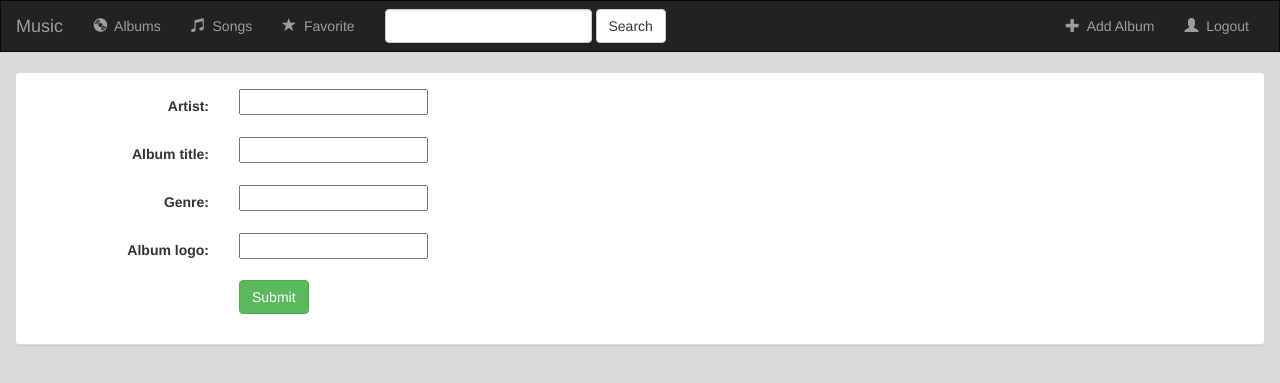
After one commit to xiaozhousong/music, a Django app: page /music/album/add/ in a window 1280 px wide. The commit adds this page. Shown: the top 383 px of the page. Run offline with Django 3.2, Linux system fonts and the light colour scheme; some libraries are stand-ins or nearby versions.

Commit message:
Import reverse to model form and create form view to add a album

```diff
--- a/music/models.py
+++ b/music/models.py
@@ -1,6 +1,6 @@
 from __future__ import unicode_literals
-
 from django.db import models
+from django.core.urlresolvers import reverse
 
 # Create your models here.
 
@@ -9,6 +9,9 @@ class Album(models.Model):
 	album_title = models.CharField(max_length=500)
 	genre = models.CharField(max_length=100)
 	album_logo = models.CharField(max_length=1000)
+
+	def get_absolute_url(self):
+		return reverse('music:detail', kwargs={'pk':self.pk})
 
 	def __str__(self):
 		return self.album_title + ' - ' + self.artist
--- /dev/null
+++ b/music/templates/music/album_form.html
@@ -0,0 +1,38 @@
+{% extends 'music/master.html' %}
+{% block title %}Add a Album{% endblock %}
+{% block albums_active %}active{% endblock %}
+
+{% block body %}
+
+<div class="container-fluid">
+  <div class="row">
+    <div class="col-sm-12 col-md-12">
+      <div class="panel panel-default">
+        <div class="panel-body">
+
+          <form class="form-horizontal" action="" method="post" enctype="multipart/form-data">
+            {% csrf_token %}
+            {% include 'music/form_template.html' %}
+            <div class="form-group">
+              <div class="col-sm-offset-2 col-sm-10">
+                <button type="submit" class="btn btn-success">Submit</button>
+              </div>
+            </div>
+          </form>
+
+
+        </div>
+
+    </div>
+
+
+
+
+    </div>
+  </div>
+</div>
+
+
+
+
+{% endblock %}
--- /dev/null
+++ b/music/templates/music/form_template.html
@@ -0,0 +1,9 @@
+{% for field in form %}
+  <div class="form-group">
+  	<div class="col-sm-offset-2 col-sm-10">
+  		<span class="text-daner small">{{ filed.errors }}</span>
+  	</div>
+  	<label class="control-label col-sm-2">{{ field.label_tag }}</label>
+  	<div class="col-sm-10">{{ field }}</div>
+  </div>
+{% endfor %}
--- a/music/templates/music/master.html
+++ b/music/templates/music/master.html
@@ -65,7 +65,7 @@
         <ul class="nav navbar-nav navbar-right">
 
           <li class="">
-            <a href="">
+            <a href="{% url 'music:album_add' %}">
               <span class="glyphicon glyphicon-plus" aria-hidden="true"></span>&nbsp;
               Add Album
             </a>
--- a/music/urls.py
+++ b/music/urls.py
@@ -9,4 +9,7 @@ urlpatterns = [
 
     #/music/music_id
     url(r'^(?P<pk>[0-9]+)/$', views.DetailView.as_view(), name='detail'),
+
+    #/music/album/add
+    url(r'album/add/$', views.AlbumCreat.as_view(), name='album_add'),
 ]
--- a/music/views.py
+++ b/music/views.py
@@ -1,4 +1,5 @@
 from django.views import generic
+from django.views.generic.edit import CreateView, UpdateView, DeleteView
 from .models import Album
 
 class IndexView(generic.ListView):
@@ -11,3 +12,7 @@ class IndexView(generic.ListView):
 class DetailView(generic.DetailView):
 	model = Album
 	template_name = 'music/detail.html'
+
+class AlbumCreat(CreateView):
+	model = Album
+	fields = ['artist', 'album_title', 'genre', 'album_logo']
```
Also changed, not shown: db.sqlite3, 3 other files.
